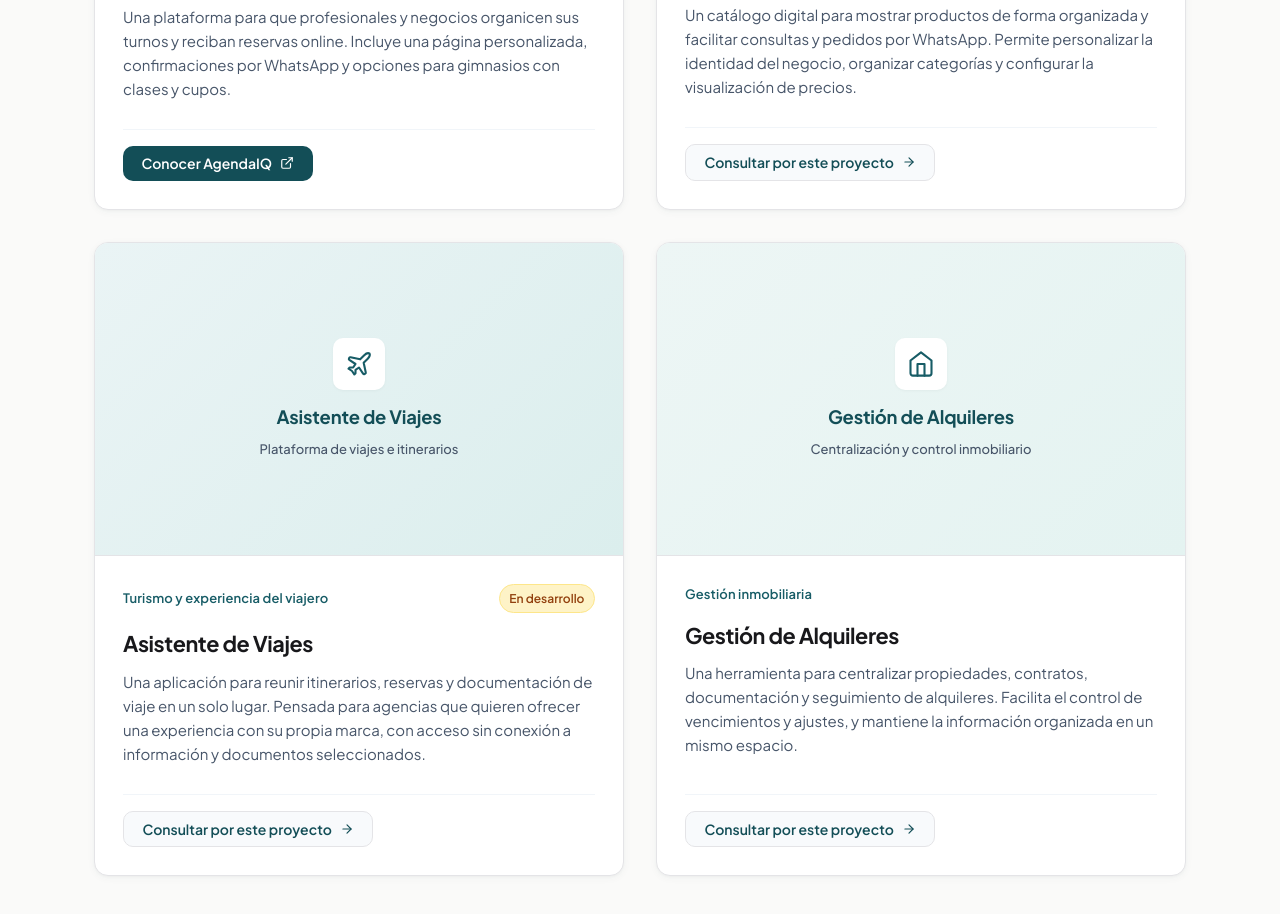
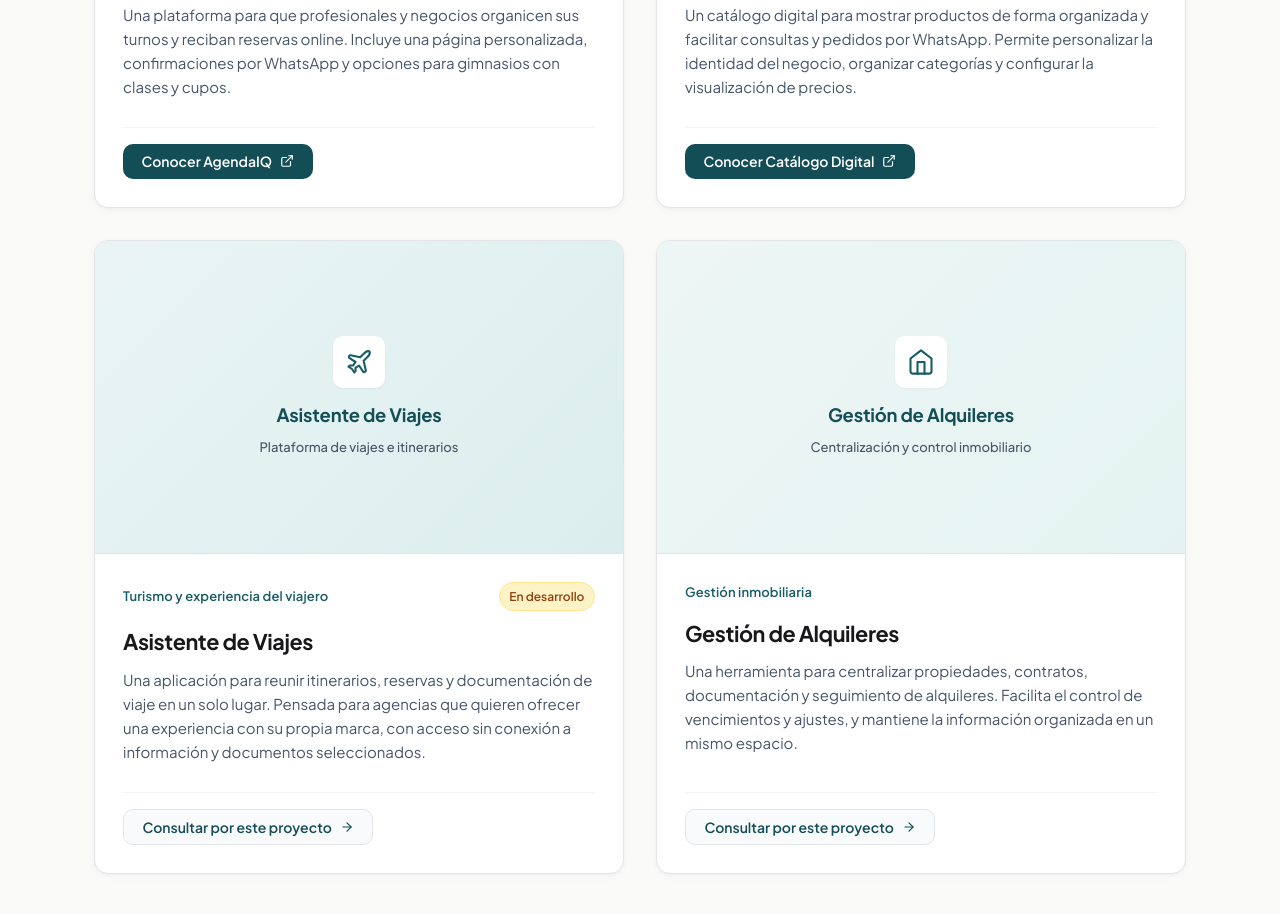
Before and after one commit to laraiaheroes-stack/Marca-personal, a plain HTML site: page index.html in a window 1280 px wide. Shown: the part 1402-2316 px from the top of the page. Drawn offline with Linux system fonts and the light colour scheme.

Commit message:
Activar boton directo a catalogo.taskiqai.com en la tarjeta de Catalogo Digital

```diff
--- a/index.html
+++ b/index.html
@@ -165,20 +165,14 @@
                 Un catálogo digital para mostrar productos de forma organizada y facilitar consultas y pedidos por WhatsApp. Permite personalizar la identidad del negocio, organizar categorías y configurar la visualización de precios.
               </p>
               <div class="project-actions">
-                <a href="#contacto" class="btn-project btn-project-secondary">
-                  <span>Consultar por este proyecto</span>
-                  <svg class="icon-arrow" viewBox="0 0 24 24" fill="none" stroke="currentColor" stroke-width="2" stroke-linecap="round" stroke-linejoin="round" aria-hidden="true">
-                    <line x1="5" y1="12" x2="19" y2="12"></line>
-                    <polyline points="12 5 19 12 12 19"></polyline>
+                <a href="https://catalogo.taskiqai.com/" target="_blank" rel="noopener noreferrer" class="btn-project btn-project-primary">
+                  <span>Conocer Catálogo Digital</span>
+                  <svg class="icon-external" viewBox="0 0 24 24" fill="none" stroke="currentColor" stroke-width="2" stroke-linecap="round" stroke-linejoin="round" aria-hidden="true">
+                    <path d="M18 13v6a2 2 0 0 1-2 2H5a2 2 0 0 1-2-2V8a2 2 0 0 1 2-2h6"></path>
+                    <polyline points="15 3 21 3 21 9"></polyline>
+                    <line x1="10" y1="14" x2="21" y2="3"></line>
                   </svg>
                 </a>
-                <!--
-                  CAMPO EDITABLE PARA FUTURA DEMOSTRACIÓN:
-                  Cuando la demo pública esté disponible, puedes descomentar este botón y colocar tu URL:
-                  <a href="https://demo.tudominio.com" target="_blank" rel="noopener noreferrer" class="btn-project btn-project-outline">
-                    <span>Ver demo</span>
-                  </a>
-                -->
               </div>
             </div>
           </article>
```
